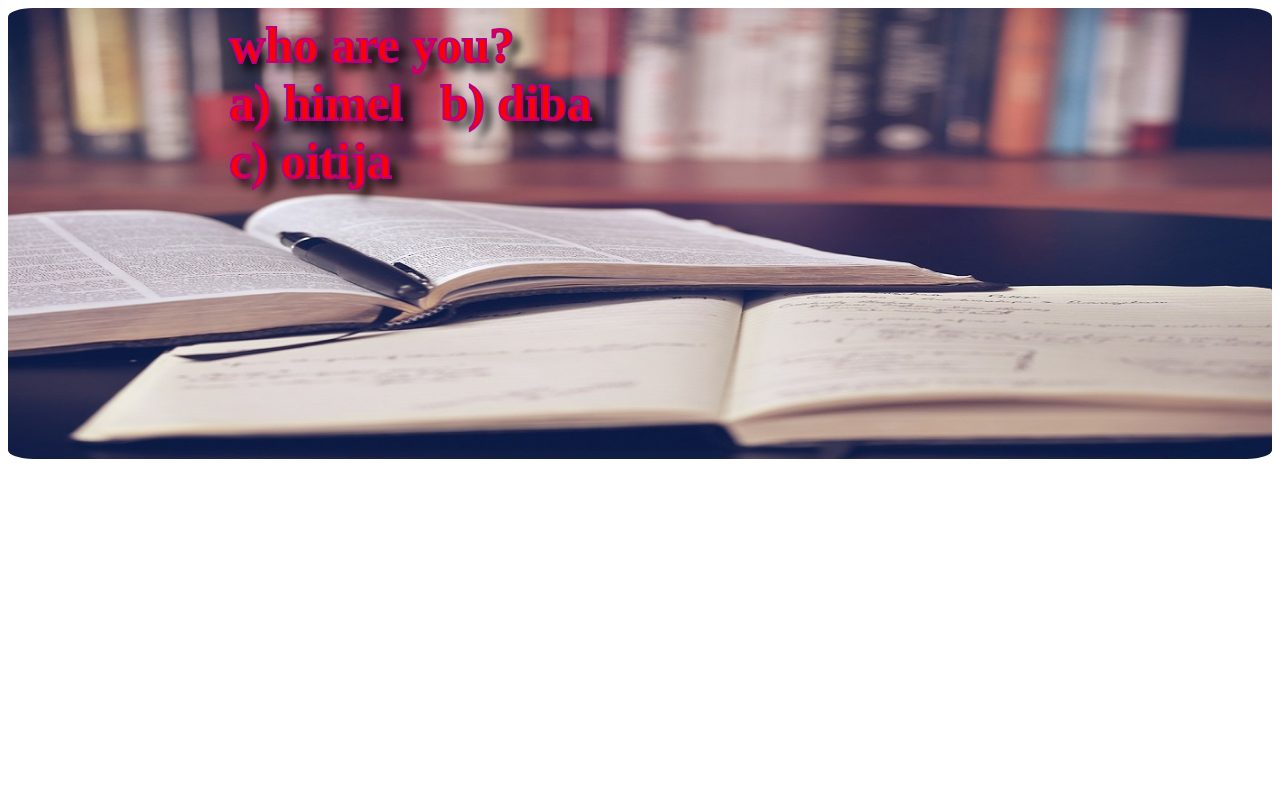
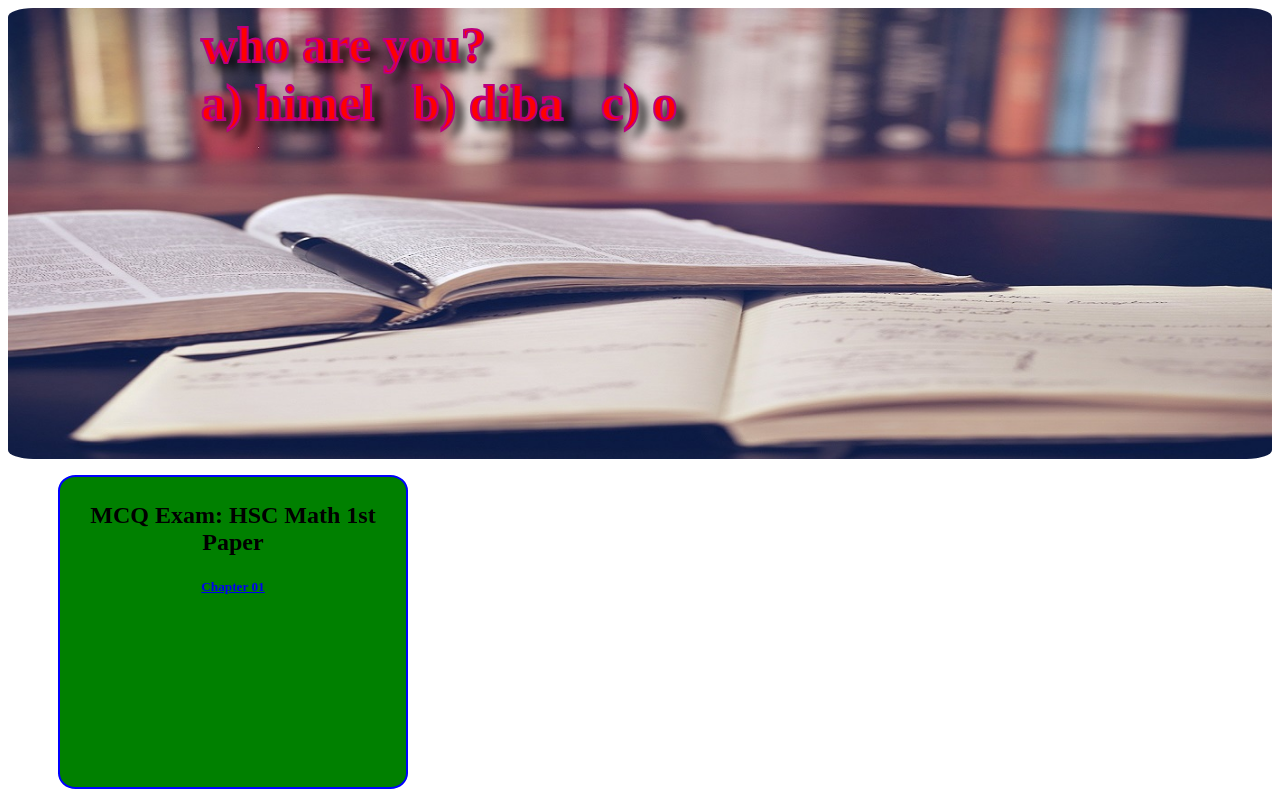
Before and after one commit to himelbikon/archivehb, a Django app: page / in a window 1280 px wide. Before the commit the page ends 459 px from the top, so only its background shows below. Run offline with Django 3.2, Linux system fonts and the light colour scheme; data comes from the database, SQL or seed files in the repository.

Commit message:
working on front block

```diff
--- a/home/templates/home/home.html
+++ b/home/templates/home/home.html
@@ -9,12 +9,19 @@
 		<div class="slide_text">Welcome!! No time to wait, Let's go!</div>
 	</div>
 
+	<ul>
+		<li class="front_block">
+			<h2>MCQ Exam: HSC Math 1st Paper</h2>
+			<h5><a href="{% url 'quiz:hsc_quiz' 'math1' '01' %}"><h4>Chapter 01</h4></a></h5>
+
+		</li>
+	</ul>
+
 		<script>
 			var index = -1;
 			var tem = '';
 			var arr_i = 0;
 			{{ ten_obj|js_list|safe }}
-
 
 			function nextFn () {
 			  index++;
--- a/home/templatetags/home_tags.py
+++ b/home/templatetags/home_tags.py
@@ -8,7 +8,7 @@ def js_list(ten_obj):
 	for x in ten_obj:
 		question = x.question + ' <br>'
 		a = 'a) ' + x.a + '&nbsp'*3
-		b = 'b) ' + x.b + ' <br>'
+		b = 'b) ' + x.b + '&nbsp'*3
 		c = 'c) ' + x.c + '&nbsp'*3
 		d = 'd) ' + x.d + ' <br>'
 		answer = 'Answer: ' + x.answer + ' <br>'
--- a/quiz/urls.py
+++ b/quiz/urls.py
@@ -5,6 +5,6 @@ app_name = 'quiz'
 
 urlpatterns = [
     path('', views.quiz, name='quiz'),
-    path('hsc/<str:sub>/chap<int:chap_no>/', views.hsc_quiz, name='hsc_quiz'),
+    path('hsc/<str:sub>/chapter/<int:chap_no>/', views.hsc_quiz, name='hsc_quiz'),
     path('hsc/result/', views.quiz_result, name='quiz_result'),
 ]
--- a/static/css/home_base.css
+++ b/static/css/home_base.css
@@ -1,4 +1,16 @@
-#slide img { /*   width: 95%;  */
+.front_block {
+	list-style: none;
+	display: block;
+	height: 300px;
+	margin: 10px;
+	padding: 5px 20px;
+	text-align: center;
+	border: 2px solid blue;
+	border-radius: 5%;
+}
+
+
+#slide img {
 	display: block;
 	margin-left: auto;
 	margin-right: auto;
@@ -9,7 +21,7 @@
 	text-align: center;
 }
 
-.slide_text {	/*       */
+.slide_text {
 	top: 2%;
 	left: 25%;
 	transform: translate(-25%);
@@ -20,3 +32,18 @@
 	position: absolute;
 	color: red;
 }
+
+
+@media screen and (min-width: 601px) {
+ .front_block {
+	 width: 25%;
+	 background: green;
+ }
+}
+
+@media screen and (max-width: 600px) {
+ .front_block {
+	 width: 50%;
+	 background: red;
+ }
+}
```
Lines whose indentation alone changed are shown as unchanged.
